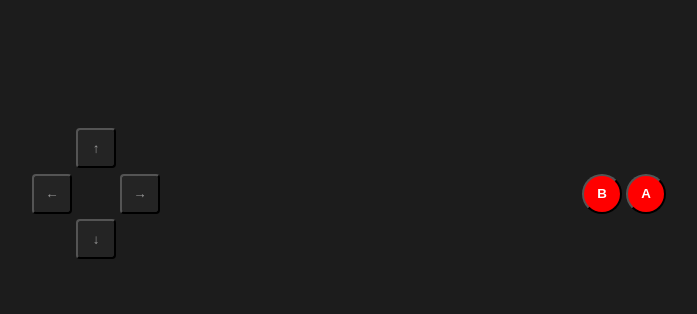
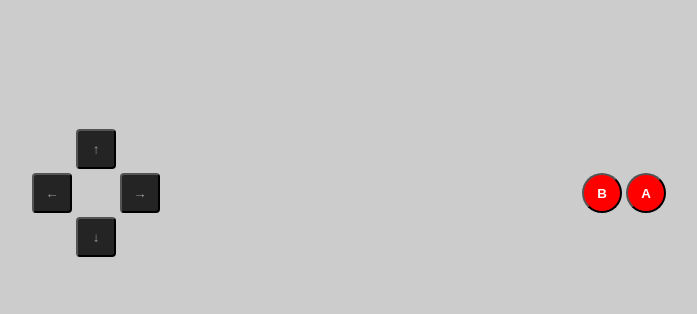
Before and after one commit to oberocks/cheat-code-gate-js, a website: page index.html in a window 1280 px wide. Shown: the part 207-521 px from the top of the page, without its empty margins (291-988 px from the left). Drawn offline with Linux system fonts and the light colour scheme.

Commit message:
1.2.0: Added customization options and more to readme

```diff
--- a/cheat-code-gate.js
+++ b/cheat-code-gate.js
@@ -1,4 +1,18 @@
-const cheatCodeGate = function() {
+const cheatCodeGate = function(obj) {
+
+    /* {
+        gateBackground: '#1c1c1c',
+        dPadBackground: '#242424',
+        dPadText: '#999999',
+        btnBackground: 'red',
+        btnText: 'white'
+    } */
+    // set options
+    const gateBackground = obj.gateBackground ? obj.gateBackground : '#1c1c1c';
+    const dPadBackground = obj.dPadBackground ? obj.dPadBackground : '#242424';
+    const dPadText = obj.dPadText ? obj.dPadText : '#999999';
+    const btnBackground = obj.btnBackground ? obj.btnBackground : 'red';
+    const btnText = obj.btnText ? obj.btnText : 'white';
 
     // init the array to keep track of clicked buttons
     const btnSequence = [];
@@ -24,8 +38,8 @@ const cheatCodeGate = function() {
         el.style.width = '40px';
         el.style.verticalAlign = 'middle';
         el.style.fontWeight = 'bold';
-        el.style.backgroundColor = '#242424';
-        el.style.color = '#999999';
+        el.style.backgroundColor = dPadBackground;
+        el.style.color = dPadText;
         el.style.borderRadius = '10%';
         el.id = id;
         el.onclick = function () {
@@ -40,8 +54,8 @@ const cheatCodeGate = function() {
         el.style.width = '40px';
         el.style.verticalAlign = 'middle';
         el.style.fontWeight = 'bold';
-        el.style.backgroundColor = 'red';
-        el.style.color = 'white';
+        el.style.backgroundColor = btnBackground;
+        el.style.color = btnText;
         el.style.borderRadius = '50%';
         el.id = id;
         el.onclick = function () {
@@ -59,7 +73,7 @@ const cheatCodeGate = function() {
 
     // create background element to cover screen
     let bg = document.createElement('div');
-        bg.style.backgroundColor = '#1c1c1c';
+        bg.style.backgroundColor = gateBackground;
         bg.style.height = '100%';
         bg.style.width = '100%';
         bg.style.position = 'absolute';
@@ -74,10 +88,8 @@ const cheatCodeGate = function() {
 
     // create the table element to hold and space the UI elements
     let table = document.createElement('table');
-        table.style.color = '#f8f8f8';
         table.style.width = '50%';
         table.style.margin = '0 auto';
-        table.style.fontSize = '2rem';
 
     let tbody = document.createElement('tbody');
 
@@ -172,10 +184,3 @@ const cheatCodeGate = function() {
     bg.appendChild(tableWrap);
     body.appendChild(bg);
 };
-
-// on document ready
-if ( document.readyState === "complete" || (document.readyState !== "loading" && !document.documentElement.doScroll) ) {
-    cheatCodeGate();
-} else {
-    document.addEventListener("DOMContentLoaded", cheatCodeGate);
-}
--- a/index.html
+++ b/index.html
@@ -40,6 +40,22 @@
         <!-- JS -->
         <script src="cheat-code-gate.js"></script>
 
+        <script type="text/javascript">
+
+            let options = {
+                gateBackground: '#cccccc'
+            };
+
+            // on document ready
+            if ( document.readyState === "complete" || (document.readyState !== "loading" && !document.documentElement.doScroll) ) {
+                //cheatCodeGate();
+                cheatCodeGate(options);
+            } else {
+                document.addEventListener("DOMContentLoaded", cheatCodeGate(options));
+            }
+
+        </script>
+
     </body>
 
 </html>
--- a/package.json
+++ b/package.json
@@ -1,6 +1,6 @@
 {
   "name": "cheat-code-gate.js",
-  "version": "1.1.3",
+  "version": "1.2.0",
   "description": "A tiny and super easy JavaScript component plugin that automatically gates page content in a way that can only be unlocked by entering the Konami cheat code using the dynamically created UI buttons that take over the screen.",
   "main": "cheat-code-gate.js",
   "scripts": {
```
Also changed, not shown: README.md, cheat-code-gate.min.js.
